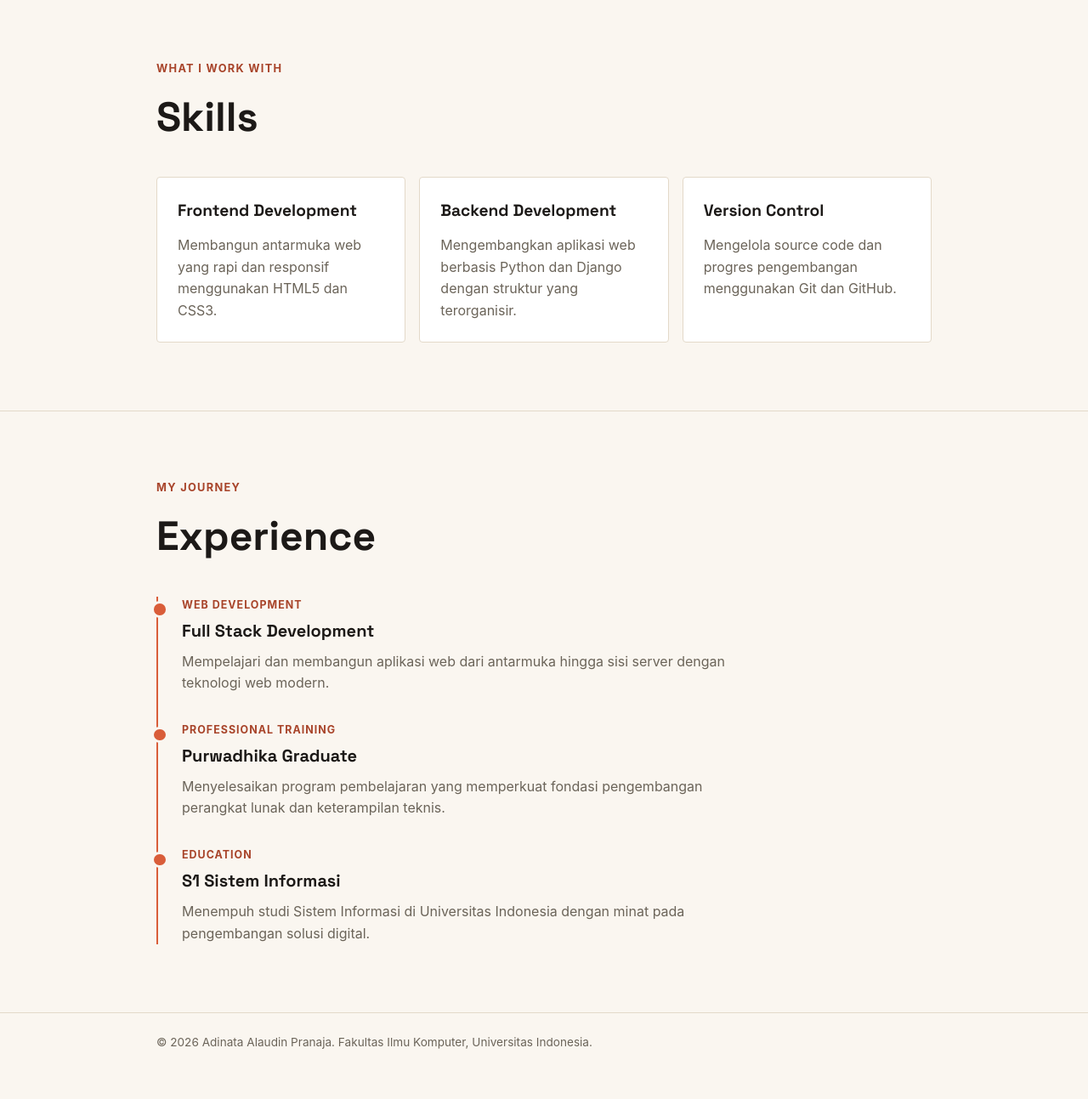
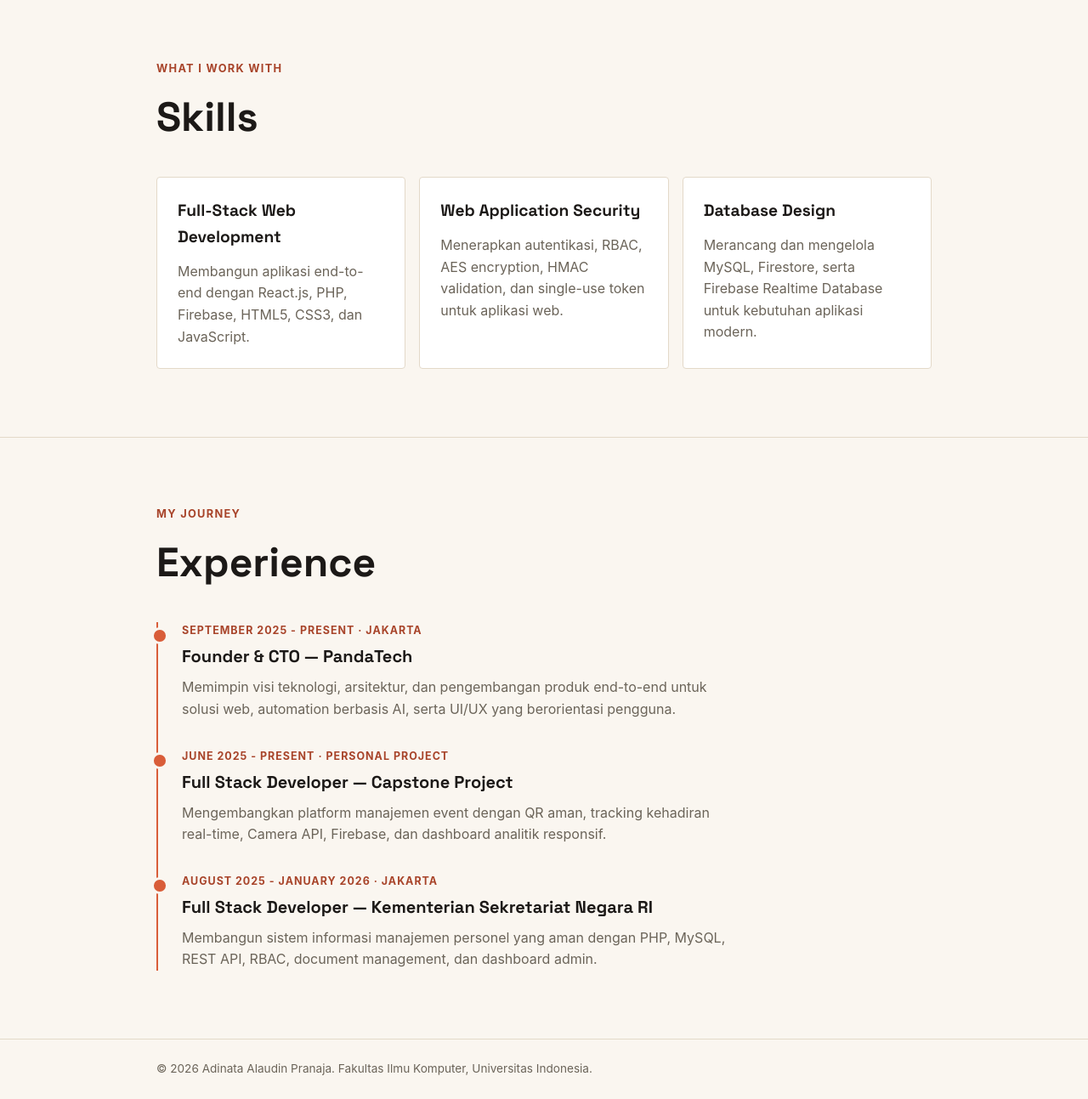
Before and after one commit to adinatapranaja/myportofolio, a Django app: page / in a window 1280 px wide. Shown: the part 706-1999 px from the top of the page at 85% size. Before the commit the page ends 1940 px from the top, so only its background shows below. Run offline with Django 5.2, Linux system fonts and the light colour scheme.

Commit message:
adding some personal information to new sections and editing readme.md

```diff
--- a/templates/index.html
+++ b/templates/index.html
@@ -46,7 +46,7 @@
                     </dl>
                     <div class="social-links">
                         <a href="https://github.com/adinatapranaja" class="social-link">GitHub</a>
-                        <a href="https://linkedin.com/adinatapranaja" class="social-link">LinkedIn</a>
+                        <a href="https://www.linkedin.com/in/adinataap" class="social-link">LinkedIn</a>
                         <a href="mailto:adinata.alaudin@ui.ac.id" class="social-link">Email</a>
                     </div>
                 </div>
@@ -59,16 +59,16 @@
                 <h2 id="skills-title">Skills</h2>
                 <div class="skills-grid">
                     <article class="skill-card">
-                        <h3>Frontend Development</h3>
-                        <p>Membangun antarmuka web yang rapi dan responsif menggunakan HTML5 dan CSS3.</p>
+                        <h3>Full-Stack Web Development</h3>
+                        <p>Membangun aplikasi end-to-end dengan React.js, PHP, Firebase, HTML5, CSS3, dan JavaScript.</p>
                     </article>
                     <article class="skill-card">
-                        <h3>Backend Development</h3>
-                        <p>Mengembangkan aplikasi web berbasis Python dan Django dengan struktur yang terorganisir.</p>
+                        <h3>Web Application Security</h3>
+                        <p>Menerapkan autentikasi, RBAC, AES encryption, HMAC validation, dan single-use token untuk aplikasi web.</p>
                     </article>
                     <article class="skill-card">
-                        <h3>Version Control</h3>
-                        <p>Mengelola source code dan progres pengembangan menggunakan Git dan GitHub.</p>
+                        <h3>Database Design</h3>
+                        <p>Merancang dan mengelola MySQL, Firestore, serta Firebase Realtime Database untuk kebutuhan aplikasi modern.</p>
                     </article>
                 </div>
             </div>
@@ -80,19 +80,19 @@
                 <h2 id="experience-title">Experience</h2>
                 <div class="experience-list">
                     <article class="experience-item">
-                        <p class="experience-label">Web Development</p>
-                        <h3>Full Stack Development</h3>
-                        <p>Mempelajari dan membangun aplikasi web dari antarmuka hingga sisi server dengan teknologi web modern.</p>
+                        <p class="experience-label">September 2025 - Present · Jakarta</p>
+                        <h3>Founder &amp; CTO — PandaTech</h3>
+                        <p>Memimpin visi teknologi, arsitektur, dan pengembangan produk end-to-end untuk solusi web, automation berbasis AI, serta UI/UX yang berorientasi pengguna.</p>
                     </article>
                     <article class="experience-item">
-                        <p class="experience-label">Professional Training</p>
-                        <h3>Purwadhika Graduate</h3>
-                        <p>Menyelesaikan program pembelajaran yang memperkuat fondasi pengembangan perangkat lunak dan keterampilan teknis.</p>
+                        <p class="experience-label">June 2025 - Present · Personal Project</p>
+                        <h3>Full Stack Developer — Capstone Project</h3>
+                        <p>Mengembangkan platform manajemen event dengan QR aman, tracking kehadiran real-time, Camera API, Firebase, dan dashboard analitik responsif.</p>
                     </article>
                     <article class="experience-item">
-                        <p class="experience-label">Education</p>
-                        <h3>S1 Sistem Informasi</h3>
-                        <p>Menempuh studi Sistem Informasi di Universitas Indonesia dengan minat pada pengembangan solusi digital.</p>
+                        <p class="experience-label">August 2025 - January 2026 · Jakarta</p>
+                        <h3>Full Stack Developer — Kementerian Sekretariat Negara RI</h3>
+                        <p>Membangun sistem informasi manajemen personel yang aman dengan PHP, MySQL, REST API, RBAC, document management, dan dashboard admin.</p>
                     </article>
                 </div>
             </div>
```
Also changed, not shown: README.md.
